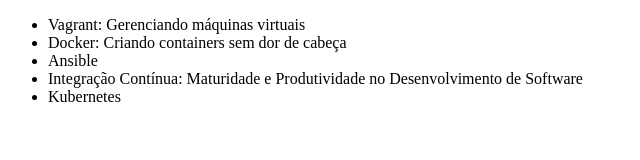
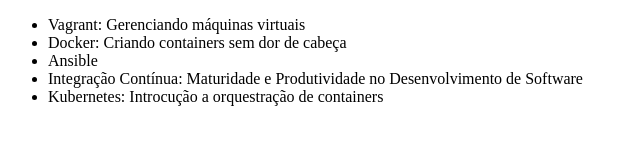
Before and after one commit to bsmaciel/alura-git, a plain HTML site: page index.html in a window 1280 px wide. Shown: the whole page, without its empty margins (0-640 px from the left). Drawn offline with Linux system fonts and the light colour scheme.

Commit message:
Alterando o nome do curso de Kubernetes

```diff
--- a/index.html
+++ b/index.html
@@ -10,7 +10,7 @@
         <li>Docker: Criando containers sem dor de cabeça</li>
         <li>Ansible</li>
         <li>Integração Contínua: Maturidade e Produtividade no Desenvolvimento de Software</li>
-        <li>Kubernetes</li>
+        <li>Kubernetes: Introcução a orquestração de containers</li>
     </ul>
 </body>
 </html>
```
